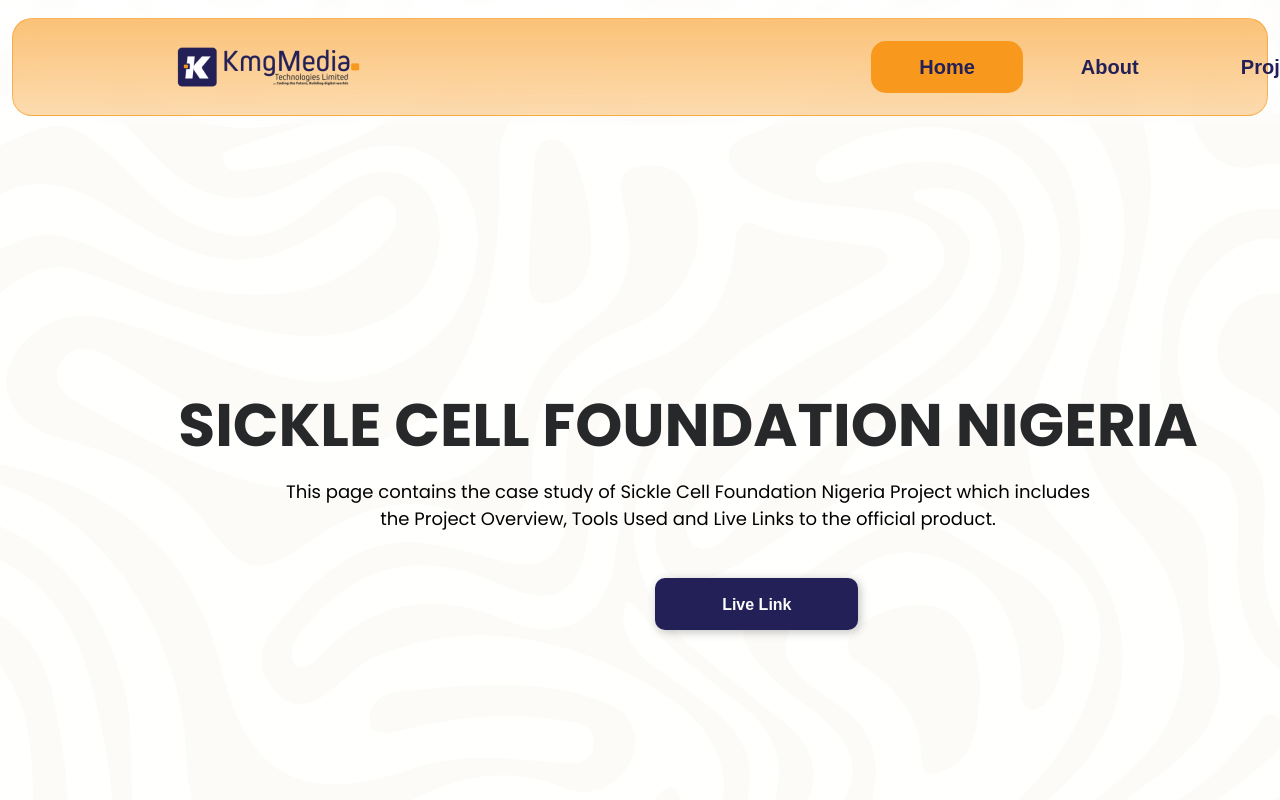
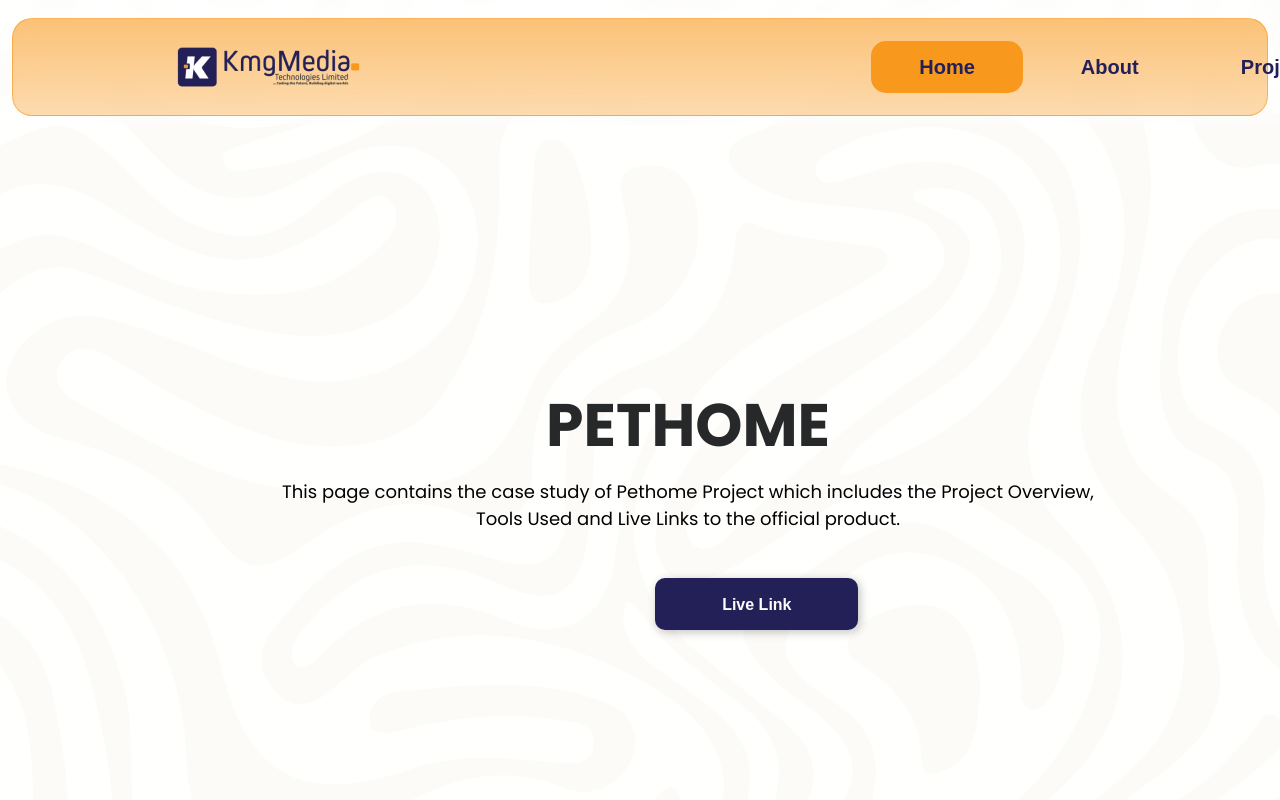
Before and after one commit to kmgmedia/build-cv-with-react-js-app, a React (Create React App) app: page / in a window 1280 px wide. Shown: the top 800 px of the page. Built offline with nearby package versions, Linux system fonts and the light colour scheme.

Commit message:
Updated background patternss

```diff
--- a/src/Components/Display.jsx
+++ b/src/Components/Display.jsx
@@ -26,10 +26,10 @@
         {/* <Form/> */}
         {/* <Kmgfoliobigpage/> */}
         {/* <Nexcentfoliobigpage/> */}
-        <Sicklefolio/>
+        {/* <Sicklefolio/> */}
         {/* <Smarthomefolio/> */}
         {/* <Bycfolio/> */}
-        {/* <Pethomefolio/> */}
+        <Pethomefolio/>
         {/* <About/> */}
         <Footer/>
 
--- a/src/Components/Pethomefolio/Pethomefolio.jsx
+++ b/src/Components/Pethomefolio/Pethomefolio.jsx
@@ -1,12 +1,12 @@
 import React from 'react'
 import './pethomefolio.scss';
-import { Phonepethomebig } from '../../assets';
+import { Phonepethomebig, Backgroundpattern } from '../../assets';
 
 const Pethomefolio = () => {
     return (
         <>
 
-        <div className="row about-big-1">
+        <div className="row about-big-1" style={{backgroundImage: `url(${Backgroundpattern})`}}>
         <div class="col-sm-12 col-md-12 col-lg-1"></div>
         <div class="col-sm-12 col-md-12 col-lg-12">
             <div class="row">
@@ -35,19 +35,19 @@
             </div>
         </div>
         </div>
-        <div class="col-sm-12 col-md-12 col-lg-1"></div>
-        </div>
-
         <div className="row about-big-img-1">
         <div class="col-sm-12 col-md-12 col-lg-4"></div>
         <div class="col-sm-12 col-md-12 col-lg-2">
             <div class="row">
             <div class="col-sm-12 col-md-12 col-lg-4">
             <div className='aboutme-big-img'>
-            <img src= { Phonepethomebig } alt="" />
+            <img src= {Phonepethomebig} alt="" />
             </div>
             </div>
             </div>
+        </div>
+        </div>
+        <div class="col-sm-12 col-md-12 col-lg-1"></div>
         </div>
 
         <div className="row">
@@ -119,7 +119,6 @@
         </div>
 
         <div class="col-sm-12 col-md-12 col-lg-3"></div>
-        </div>
 
         </>
     )
--- a/src/Components/Smarthomefolio/Smarthomefolio.jsx
+++ b/src/Components/Smarthomefolio/Smarthomefolio.jsx
@@ -35,9 +35,6 @@
             </div>
         </div>
         </div>
-        <div class="col-sm-12 col-md-12 col-lg-1"></div>
-        </div>
-
         <div className="row about-big-img-1">
         <div class="col-sm-12 col-md-12 col-lg-4"></div>
         <div class="col-sm-12 col-md-12 col-lg-2">
@@ -48,6 +45,9 @@
             </div>
             </div>
             </div>
+        </div>
+        </div>
+        <div class="col-sm-12 col-md-12 col-lg-1"></div>
         </div>
 
         <div className="row">
@@ -142,7 +142,6 @@
         </div>
 
         <div class="col-sm-12 col-md-12 col-lg-3"></div>
-        </div>
 
 
 
```
Also changed, not shown: src/Components/Nexcentfolio/Nexcentfolio.jsx (deleted, +0 -13 lines), src/Components/Nexcentfolio/nexcentfolio.scss (deleted), src/assets/index.jsx (line endings or trailing spaces).
